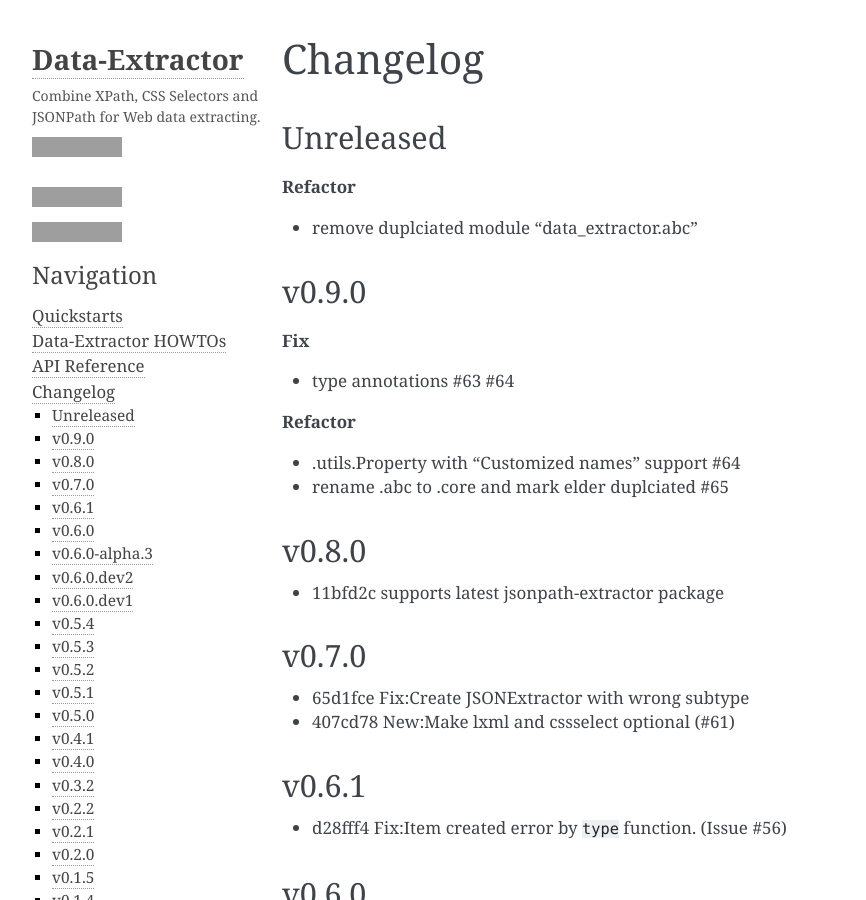
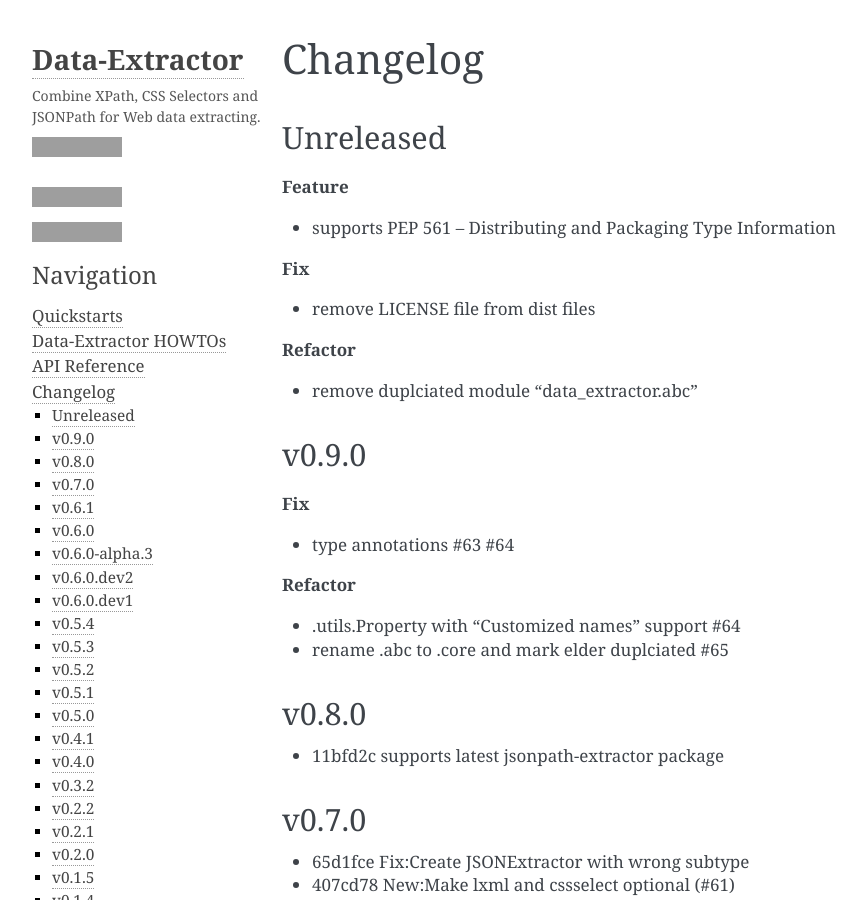
Before and after one commit to linw1995/data_extractor, a Sphinx documentation site: the page built from docs/source/changelog.rst, in a window 1280 px wide and 900 px high, cut to the strip 0-900 px from the top of the window. Shown: the whole strip, without its empty margins (106-972 px from the left). Built offline with Sphinx 7.4.7, drawn with Linux system fonts in a browser that asks for light colours; grey boxes are pictures that could not be loaded.

Commit message:
docs: update changelog

```diff
--- a/docs/source/changelog.rst
+++ b/docs/source/changelog.rst
@@ -4,6 +4,14 @@ Changelog
 
 Unreleased
 ~~~~~~~~~~
+
+**Feature**
+
+- supports PEP 561 -- Distributing and Packaging Type Information
+
+**Fix**
+
+- remove LICENSE file from dist files
 
 **Refactor**
 
```
Also changed, not shown: README.rst (+8 -0 lines).
